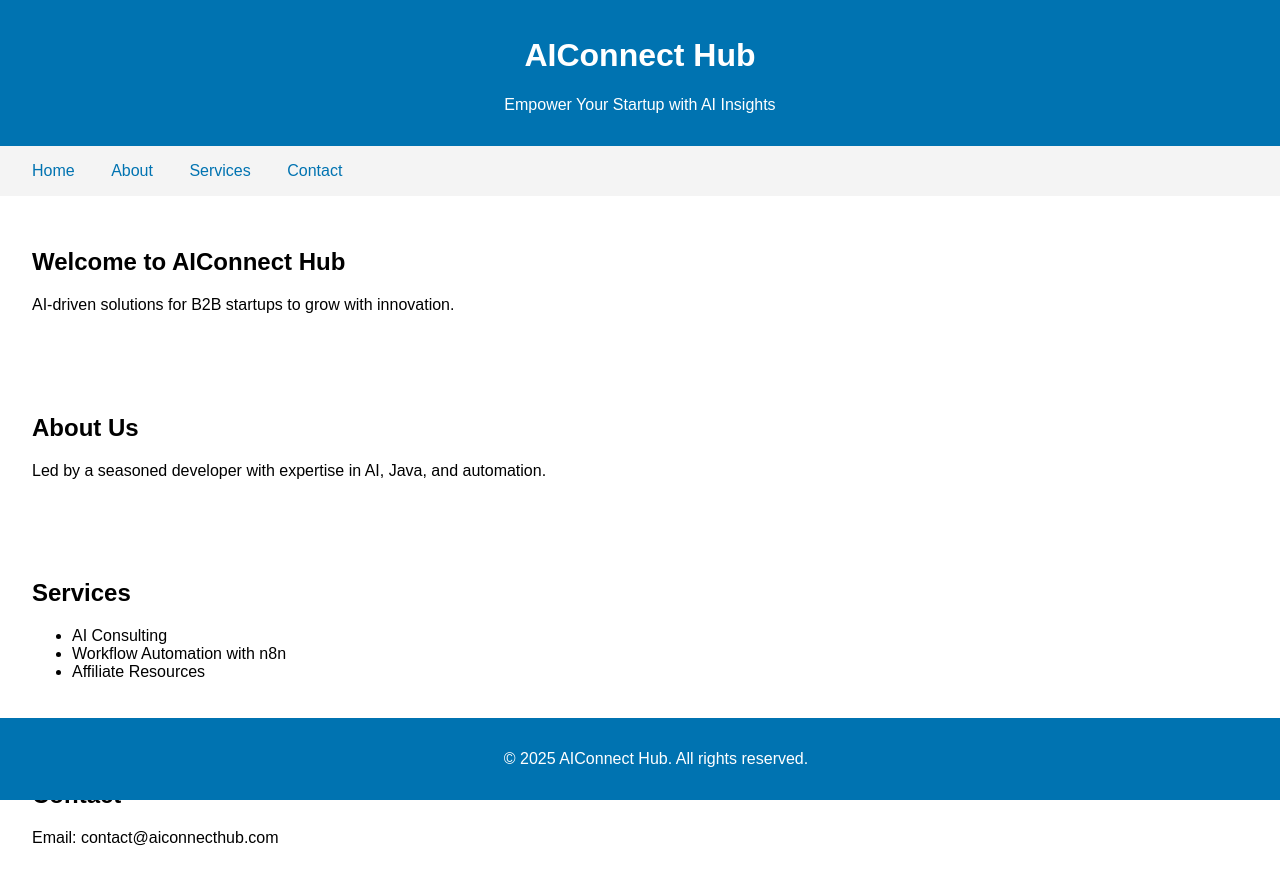
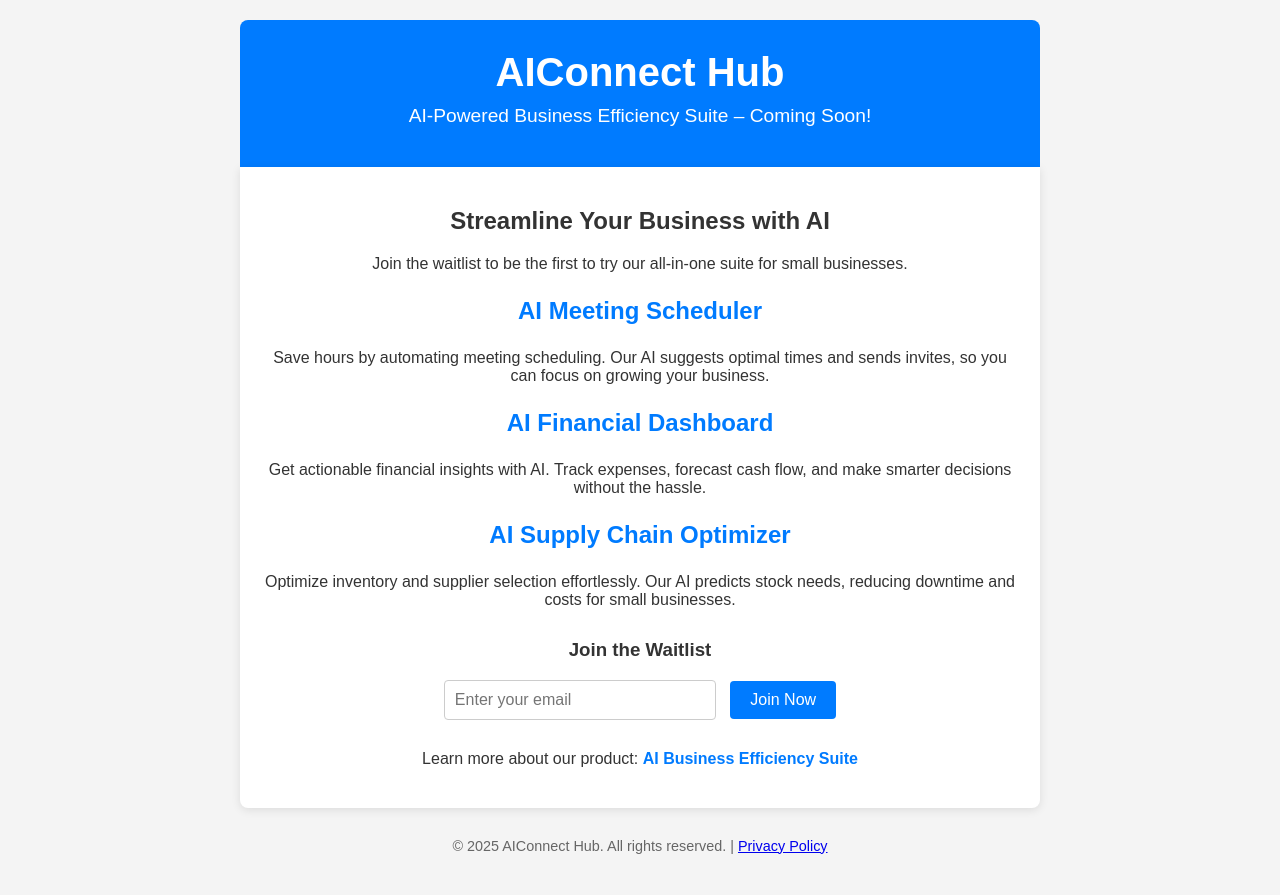
Before and after one commit to sethnakola1/sethnakola.github.io, a plain HTML site: page index.html in a window 1280 px wide. Drawn offline with Linux system fonts and the light colour scheme.

Commit message:
Update index.html
change to AI Meeting Scheduler, AI Financial Dashboard, and AI Supply Chain Optimizer

```diff
--- a/index.html
+++ b/index.html
@@ -1,51 +1,132 @@
 <!DOCTYPE html>
 <html lang="en">
 <head>
-  <meta charset="UTF-8">
-  <meta name="viewport" content="width=device-width, initial-scale=1.0">
-  <title>AIConnect Hub</title>
-  <style>
-    body { font-family: Arial, sans-serif; margin: 0; padding: 0; }
-    header { background: #0073b1; color: white; text-align: center; padding: 1em; }
-    nav { background: #f4f4f4; padding: 1em; }
-    nav a { margin: 0 1em; color: #0073b1; text-decoration: none; }
-    section { padding: 2em; }
-    footer { background: #0073b1; color: white; text-align: center; padding: 1em; position: fixed; bottom: 0; width: 100%; }
-  </style>
+    <meta charset="UTF-8">
+    <meta name="viewport" content="width=device-width, initial-scale=1.0">
+    <title>AIConnect Hub - AI Business Efficiency Suite</title>
+    <style>
+        body {
+            font-family: Arial, sans-serif;
+            margin: 0;
+            padding: 0;
+            background-color: #f4f4f4;
+            color: #333;
+            text-align: center;
+        }
+        .container {
+            max-width: 800px;
+            margin: 0 auto;
+            padding: 20px;
+        }
+        .header {
+            background-color: #007bff;
+            color: white;
+            padding: 30px;
+            border-radius: 8px 8px 0 0;
+        }
+        .header h1 {
+            margin: 0;
+            font-size: 2.5em;
+        }
+        .header p {
+            font-size: 1.2em;
+            margin: 10px 0;
+        }
+        .features {
+            padding: 20px;
+            background-color: white;
+            border-radius: 0 0 8px 8px;
+            box-shadow: 0 2px 10px rgba(0, 0, 0, 0.1);
+        }
+        .feature {
+            margin: 20px 0;
+        }
+        .feature h3 {
+            color: #007bff;
+            font-size: 1.5em;
+        }
+        .waitlist-form {
+            margin: 30px 0;
+        }
+        .waitlist-form input[type="email"] {
+            padding: 10px;
+            width: 250px;
+            border: 1px solid #ccc;
+            border-radius: 4px;
+            font-size: 1em;
+        }
+        .waitlist-form button {
+            padding: 10px 20px;
+            background-color: #007bff;
+            color: white;
+            border: none;
+            border-radius: 4px;
+            font-size: 1em;
+            cursor: pointer;
+            margin-left: 10px;
+        }
+        .waitlist-form button:hover {
+            background-color: #0056b3;
+        }
+        .product-link {
+            margin: 20px 0;
+        }
+        .product-link a {
+            color: #007bff;
+            text-decoration: none;
+            font-weight: bold;
+        }
+        .product-link a:hover {
+            text-decoration: underline;
+        }
+        .footer {
+            margin-top: 30px;
+            font-size: 0.9em;
+            color: #666;
+        }
+    </style>
 </head>
 <body>
-  <header>
-    <h1>AIConnect Hub</h1>
-    <p>Empower Your Startup with AI Insights</p>
-  </header>
-  <nav>
-    <a href="#home">Home</a>
-    <a href="#about">About</a>
-    <a href="#services">Services</a>
-    <a href="#contact">Contact</a>
-  </nav>
-  <section id="home">
-    <h2>Welcome to AIConnect Hub</h2>
-    <p>AI-driven solutions for B2B startups to grow with innovation.</p>
-  </section>
-  <section id="about">
-    <h2>About Us</h2>
-    <p>Led by a seasoned developer with expertise in AI, Java, and automation.</p>
-  </section>
-  <section id="services">
-    <h2>Services</h2>
-    <ul>
-      <li>AI Consulting</li>
-      <li>Workflow Automation with n8n</li>
-      <li>Affiliate Resources</li>
-    </ul>
-  </section>
-  <section id="contact">
-    <h2>Contact</h2>
-    <p>Email: contact@aiconnecthub.com</p>
-  </section>
-  <footer>
-    <p>© 2025 AIConnect Hub. All rights reserved.</p>
-  </footer>
+    <div class="container">
+        <div class="header">
+            <h1>AIConnect Hub</h1>
+            <p>AI-Powered Business Efficiency Suite – Coming Soon!</p>
+        </div>
+        <div class="features">
+            <h2>Streamline Your Business with AI</h2>
+            <p>Join the waitlist to be the first to try our all-in-one suite for small businesses.</p>
+
+            <div class="feature">
+                <h3>AI Meeting Scheduler</h3>
+                <p>Save hours by automating meeting scheduling. Our AI suggests optimal times and sends invites, so you can focus on growing your business.</p>
+            </div>
+
+            <div class="feature">
+                <h3>AI Financial Dashboard</h3>
+                <p>Get actionable financial insights with AI. Track expenses, forecast cash flow, and make smarter decisions without the hassle.</p>
+            </div>
+
+            <div class="feature">
+                <h3>AI Supply Chain Optimizer</h3>
+                <p>Optimize inventory and supplier selection effortlessly. Our AI predicts stock needs, reducing downtime and costs for small businesses.</p>
+            </div>
+
+            <div class="waitlist-form">
+                <h3>Join the Waitlist</h3>
+                <form action="https://formsubmit.co/sethnakola1@gmail.com" method="POST">
+                    <input type="email" name="email" placeholder="Enter your email" required>
+                    <button type="submit">Join Now</button>
+                </form>
+            </div>
+
+            <div class="product-link">
+                <p>Learn more about our product: <a href="YOUR_PRODUCT_LINK_HERE" target="_blank">AI Business Efficiency Suite</a></p>
+            </div>
+        </div>
+
+        <div class="footer">
+            <p>&copy; 2025 AIConnect Hub. All rights reserved. | <a href="YOUR_PRIVACY_LINK_HERE">Privacy Policy</a></p>
+        </div>
+    </div>
 </body>
 </html>
```
